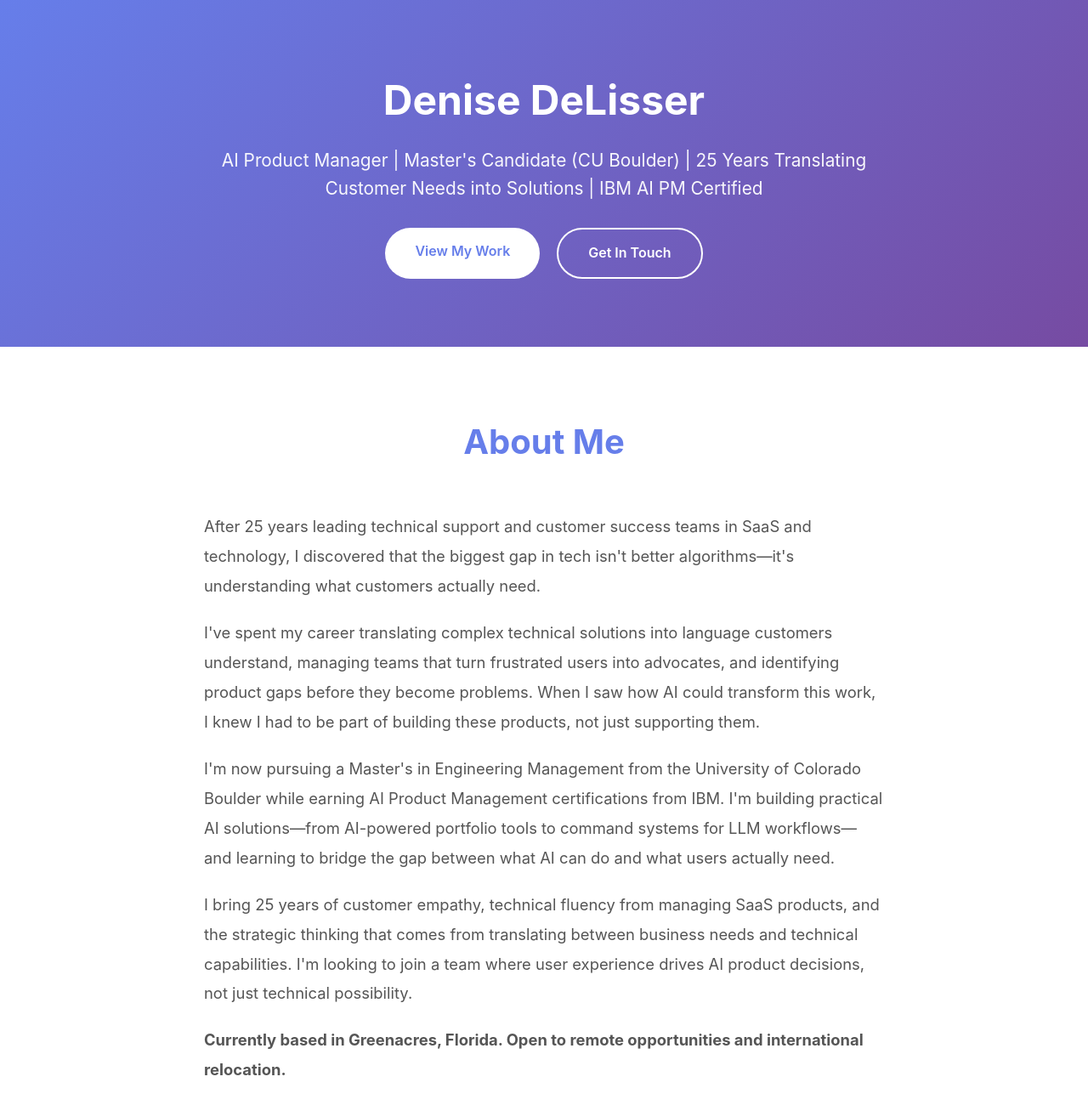
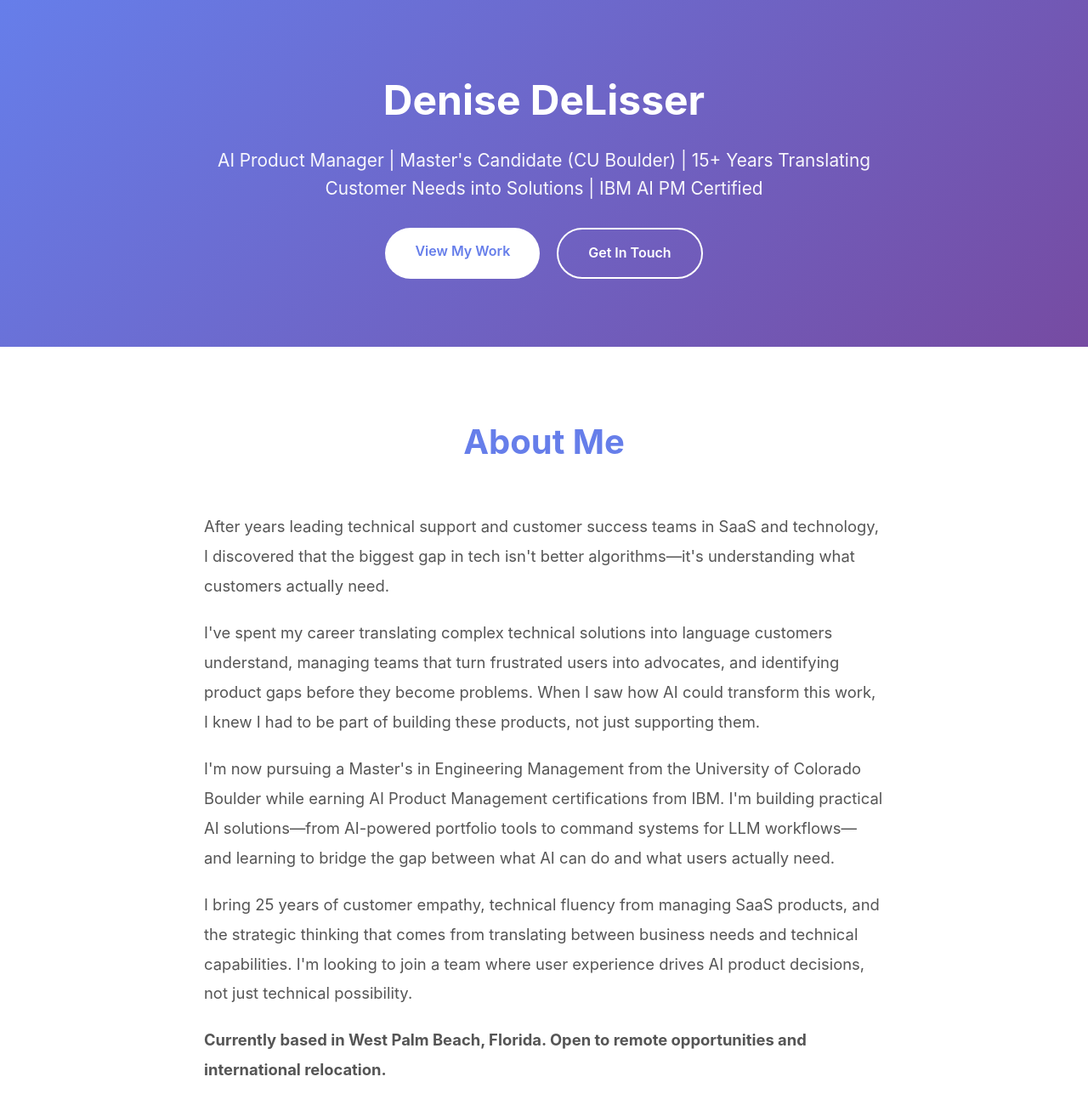
Before and after one commit to denisedelisser1/denisedelisser.github.io, a plain HTML site: page index.html in a window 1280 px wide. Shown: the top 1300 px of the page at 85% size. Drawn offline with Linux system fonts and the light colour scheme.

Commit message:
Change LinkedIn button color and update bio details
Updated background color for LinkedIn button and modified personal details.

```diff
--- a/index.html
+++ b/index.html
@@ -263,7 +263,7 @@
         }
 
         .contact-btn.linkedin {
-            background: #0077b5;
+            background: #667eea;
             color: white;
         }
 
@@ -308,7 +308,7 @@
     <header>
         <div class="container">
             <h1>Denise DeLisser</h1>
-            <p class="tagline">AI Product Manager | Master's Candidate (CU Boulder) | 25 Years Translating Customer Needs into Solutions | IBM AI PM Certified</p>
+            <p class="tagline">AI Product Manager | Master's Candidate (CU Boulder) | 15+ Years Translating Customer Needs into Solutions | IBM AI PM Certified</p>
             <div class="cta-buttons">
                 <a href="#projects" class="btn btn-primary">View My Work</a>
                 <a href="#contact" class="btn btn-secondary">Get In Touch</a>
@@ -320,7 +320,7 @@
         <div class="container">
             <h2 class="section-title">About Me</h2>
             <div class="about-content">
-                <p>After 25 years leading technical support and customer success teams in SaaS and technology, I discovered that the biggest gap in tech isn't better algorithms—it's understanding what customers actually need.</p>
+                <p>After years leading technical support and customer success teams in SaaS and technology, I discovered that the biggest gap in tech isn't better algorithms—it's understanding what customers actually need.</p>
 
                 <p>I've spent my career translating complex technical solutions into language customers understand, managing teams that turn frustrated users into advocates, and identifying product gaps before they become problems. When I saw how AI could transform this work, I knew I had to be part of building these products, not just supporting them.</p>
 
@@ -328,7 +328,7 @@
 
                 <p>I bring 25 years of customer empathy, technical fluency from managing SaaS products, and the strategic thinking that comes from translating between business needs and technical capabilities. I'm looking to join a team where user experience drives AI product decisions, not just technical possibility.</p>
 
-                <p><strong>Currently based in Greenacres, Florida. Open to remote opportunities and international relocation.</strong></p>
+                <p><strong>Currently based in West Palm Beach, Florida. Open to remote opportunities and international relocation.</strong></p>
             </div>
         </div>
     </section>
```
